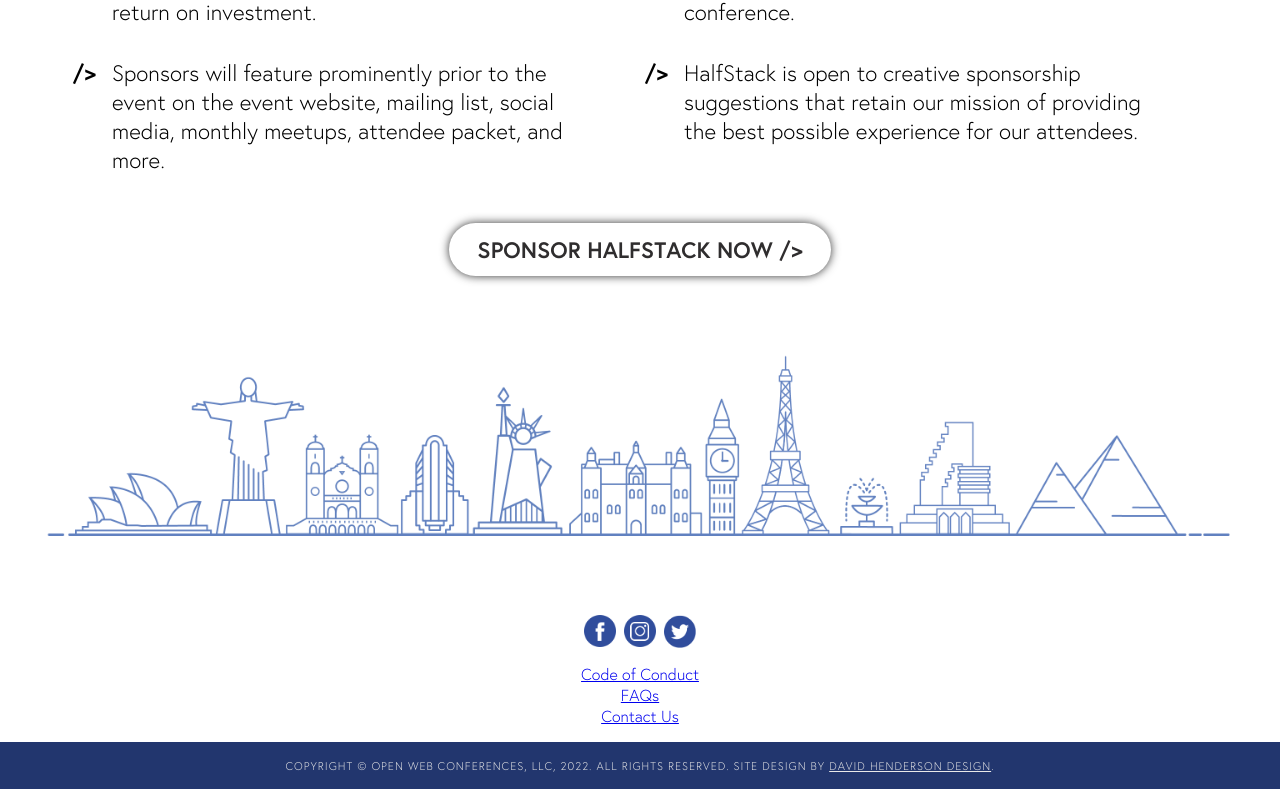
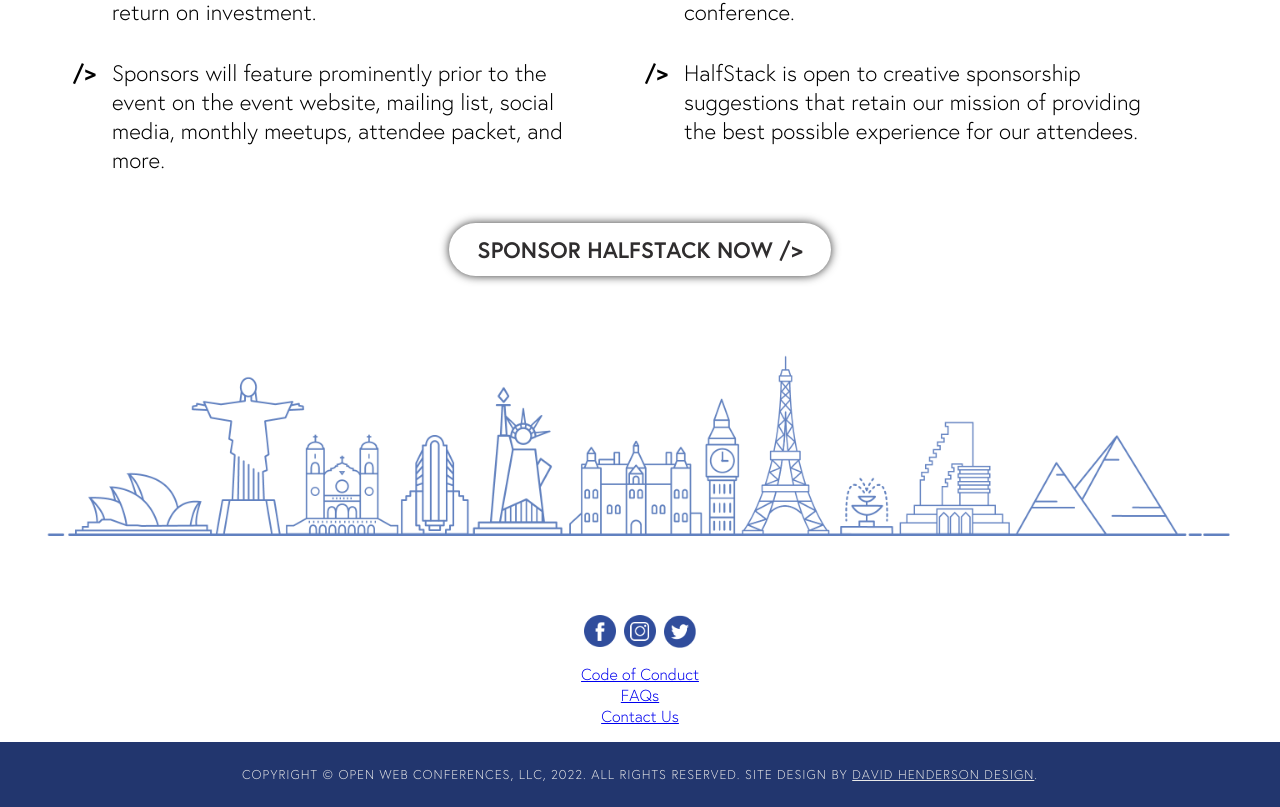
Before and after one commit to dylans/halfstackconf-next, a Next.js app: page /spon in a window 1280 px wide. Shown: the part 1186-1993 px from the top of the page. Built offline with nearby package versions, Linux system fonts and the light colour scheme.

Commit message:
lil tweaks

```diff
--- a/src/components/BannerText/index.module.css
+++ b/src/components/BannerText/index.module.css
@@ -12,13 +12,13 @@
   }
 }
 
-@media (min-width: 500px) {
+@media (min-width: 700px) {
   .bannerText {
     font-size: var(--font-size-extra-large);
   }
 }
 
-@media (min-width: 700px) {
+@media (min-width: 900px) {
   .bannerText {
     font-size: var(--font-size-banner);
   }
--- a/src/components/Footer/index.module.css
+++ b/src/components/Footer/index.module.css
@@ -105,7 +105,7 @@
   background: var(--color-backdrop);
   color: var(--color-subtle);
   letter-spacing: 1px;
-  padding: 1rem;
+  padding: 1.5rem;
   text-align: center;
   text-transform: uppercase;
   width: 100%;
--- a/src/pages/_app.css
+++ b/src/pages/_app.css
@@ -35,7 +35,7 @@
   --color-faint: #909ab6;
   --color-subtle: #e8e8e8;
   --font-size-banner: 7rem;
-  --font-size-extra-small: 0.7rem;
+  --font-size-extra-small: 0.8rem;
   --font-size-small: 1.05rem;
   --font-size-medium: 1.4rem;
   --font-size-large: 3.5rem;
```
